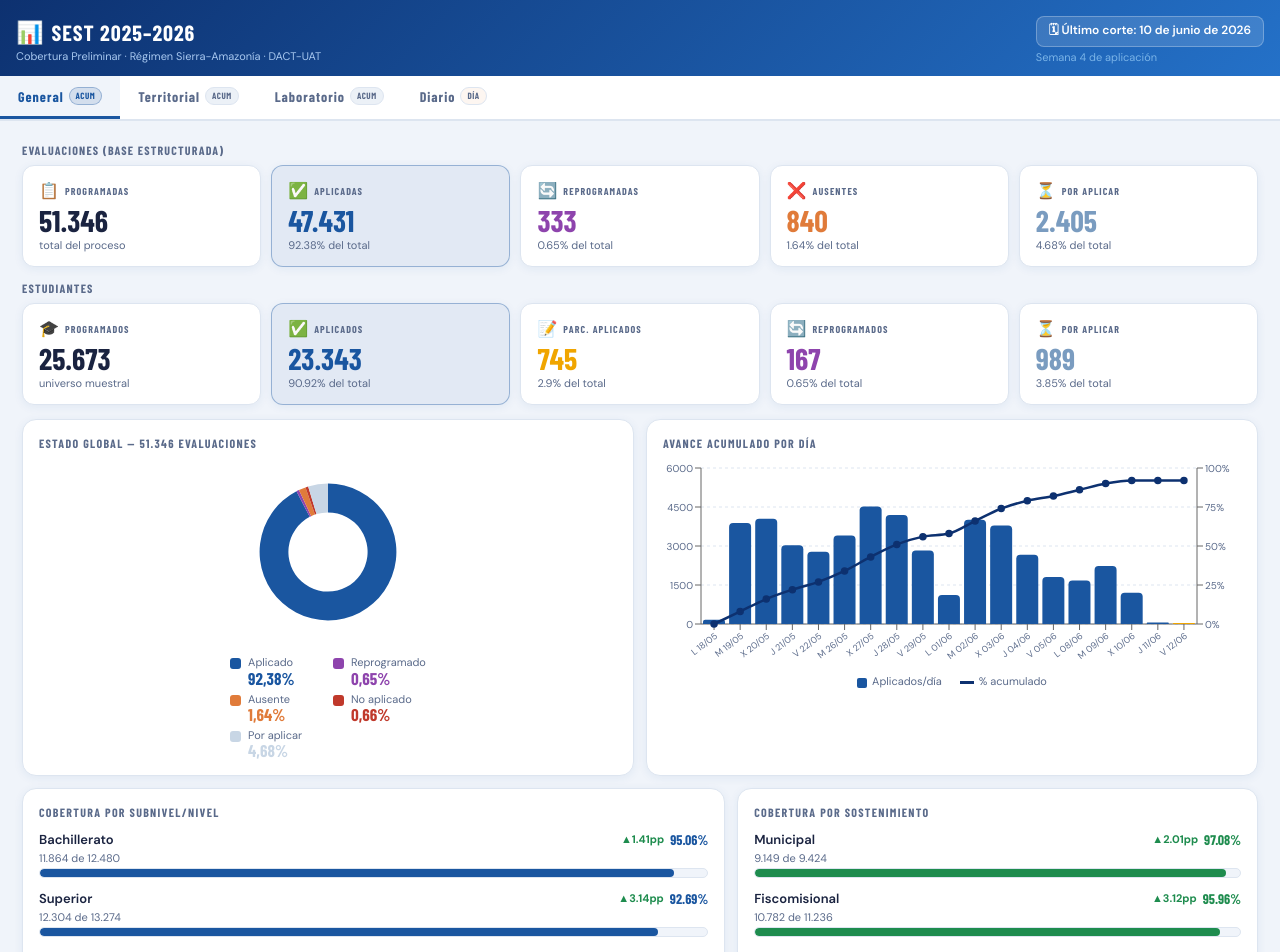
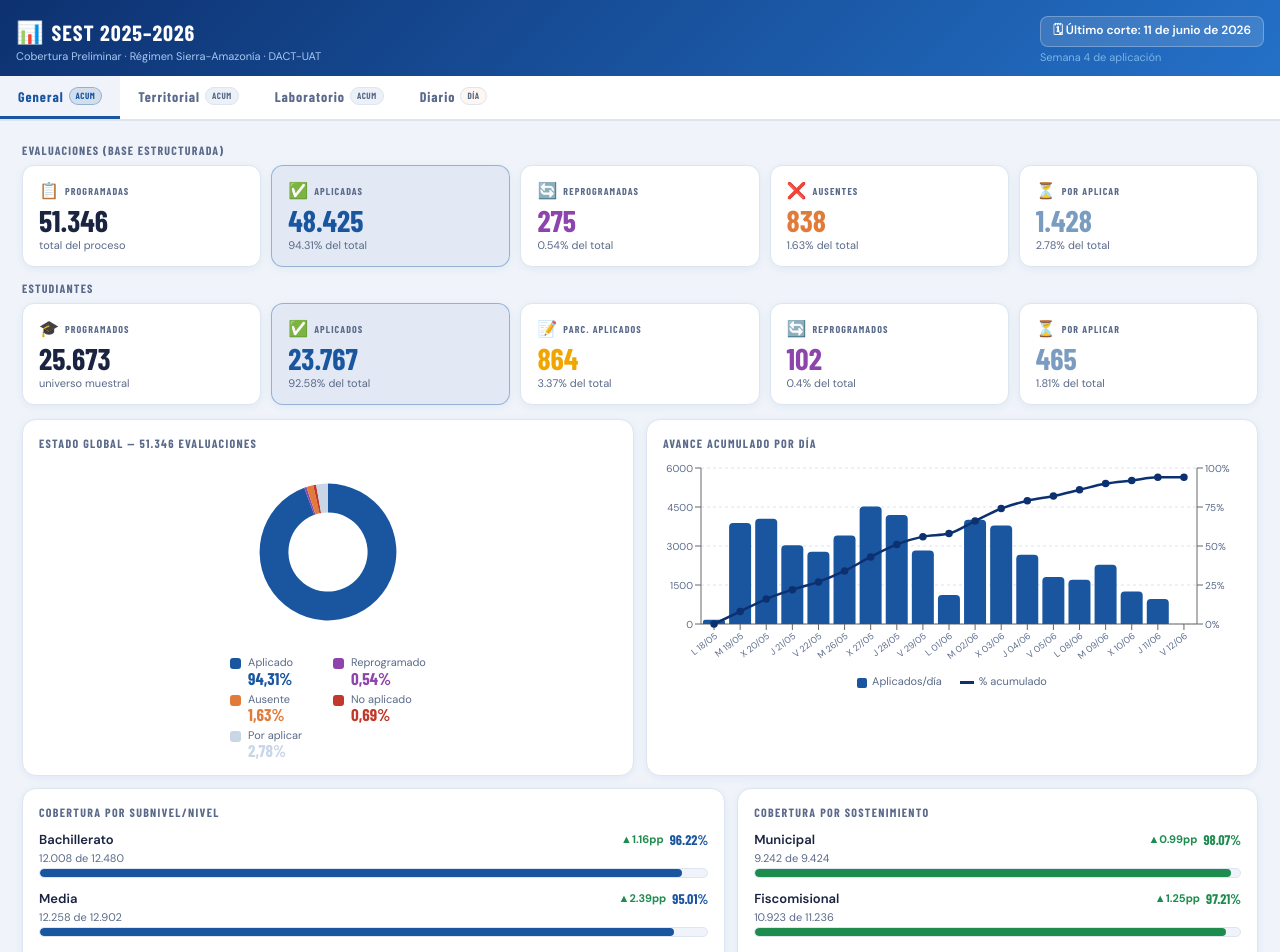
Before and after one commit to k7py77nzj8-arch/sest-dashboard, a React (Vite) app: page / in a window 1280 px wide. Shown: the top 952 px of the page. Built offline with nearby package versions, Linux system fonts and the light colour scheme; a web font is replaced by a local one.

Commit message:
Add files via upload

```diff
--- a/src/App.jsx
+++ b/src/App.jsx
@@ -2106,10 +2106,161 @@ const DATOS = {
     diaNoInicioN: 3,
     diaNotaSesion: "11 reprogramados por cambio de fecha; 3 sesiones sin iniciar de 104 (97,12% ejecutadas)",
   },
+
+  /* ─────────────────────────────────────────────────────
+     11/06  — corte completo (General/Territorial/Muestra)
+  ───────────────────────────────────────────────────── */
+  "11/06": {
+    corte: "11 de junio de 2026",
+    semana: "Semana 4",
+    soloDialy: false,
+    // Evaluaciones acumuladas
+    evalProgramadas: 51346,
+    evalAplicadas:   48425,   evalAplicadasPct: 94.31,
+    evalReprogramadas: 275,   evalReprogramadasPct: 0.54,
+    evalAusentes: 838,        evalAusentesPct: 1.63,
+    evalNoAplicado: 352,
+    evalEnAuditoria: 28,
+    evalPorAplicar: 1428,     evalPorAplicarPct: 2.78,
+    // Estudiantes acumulados
+    estProgramados: 25673,
+    estAplicados:   23767,    estAplicadosPct: 92.58,
+    estParcial: 864,          estParcialPct: 3.37,
+    estAusentes: 271,
+    estReprogramados: 102,    estReprogramadosPct: 0.40,
+    estEnAuditoria: 28,
+    estPorAplicar: 465,       estPorAplicarPct: 1.81,
+    globalPie: [
+      { name: "Aplicado",     value: 48425, pct: "94,31%", color: C.aplicado     },
+      { name: "Reprogramado", value: 275,   pct: "0,54%",  color: C.reprogramado },
+      { name: "Ausente",      value: 838,   pct: "1,63%",  color: C.ausente      },
+      { name: "No aplicado",  value: 352,   pct: "0,69%",  color: C.noAplicado   },
+      { name: "Por aplicar",  value: 1428,  pct: "2,78%",  color: C.porAplicar   },
+    ],
+    // Subniveles
+    subniveles: [
+      { nivel: "Bachillerato", aplicado: 12008, total: 12480, pct: 96.22 },
+      { nivel: "Media",        aplicado: 12258, total: 12902, pct: 95.01 },
+      { nivel: "Superior",     aplicado: 12529, total: 13274, pct: 94.39 },
+      { nivel: "Elemental",    aplicado: 11630, total: 12690, pct: 91.65 },
+    ],
+    // Sostenimiento
+    sostenimiento: [
+      { tipo: "Municipal",     pct: 98.07, aplicado: 9242,  total: 9424  },
+      { tipo: "Fiscomisional", pct: 97.21, aplicado: 10923, total: 11236 },
+      { tipo: "Fiscal",        pct: 93.03, aplicado: 16198, total: 17412 },
+      { tipo: "Particular",    pct: 90.87, aplicado: 12062, total: 13274 },
+    ],
+    // Área
+    areaUrbana: { aplicado: 31122, total: 32716, pct: 95.13 },
+    areaRural:  { aplicado: 17303, total: 18630, pct: 92.88 },
+    // Provincias
+    provincias: [
+      { provincia: "Bolívar",      pct: 99.72, aplicado: 353,   programado: 354   },
+      { provincia: "Cañar",        pct: 99.42, aplicado: 1205,  programado: 1212  },
+      { provincia: "Imbabura",     pct: 98.88, aplicado: 3174,  programado: 3210  },
+      { provincia: "Morona S.",    pct: 98.68, aplicado: 896,   programado: 908   },
+      { provincia: "Napo",         pct: 97.74, aplicado: 1126,  programado: 1152  },
+      { provincia: "Pastaza",      pct: 97.48, aplicado: 620,   programado: 636   },
+      { provincia: "Zamora Ch.",   pct: 96.47, aplicado: 355,   programado: 368   },
+      { provincia: "Carchi",       pct: 95.21, aplicado: 1272,  programado: 1336  },
+      { provincia: "Pichincha",    pct: 94.67, aplicado: 24580, programado: 25964 },
+      { provincia: "Tungurahua",   pct: 93.86, aplicado: 3073,  programado: 3274  },
+      { provincia: "Sucumbíos",    pct: 93.58, aplicado: 1005,  programado: 1074  },
+      { provincia: "Loja",         pct: 92.83, aplicado: 2510,  programado: 2704  },
+      { provincia: "Azuay",        pct: 92.13, aplicado: 3792,  programado: 4116  },
+      { provincia: "Cotopaxi",     pct: 90.01, aplicado: 1892,  programado: 2102  },
+      { provincia: "Chimborazo",   pct: 88.60, aplicado: 1577,  programado: 1780  },
+      { provincia: "Orellana",     pct: 86.07, aplicado: 995,   programado: 1156  },
+    ],
+    // Labs
+    labTotal: 596,
+    labAplicados: 553,    labAplicadosPct: 92.79,
+    labParcial: 14,       labParcialPct: 2.35,
+    labPorAplicar: 29,    labPorAplicarPct: 4.87,
+    labBajo95: 78,
+    labBajo90: 15,
+    labsBajo95: [
+      { prov: "Pichincha",        n: 42 }, { prov: "Azuay",           n: 8  },
+      { prov: "Napo",             n: 5  }, { prov: "Loja",             n: 4  },
+      { prov: "Carchi",           n: 3  }, { prov: "Chimborazo",       n: 3  },
+      { prov: "Morona Santiago",  n: 3  }, { prov: "Sucumbíos",        n: 3  },
+      { prov: "Zamora Chinchipe", n: 2  }, { prov: "Cañar",            n: 1  },
+      { prov: "Imbabura",         n: 1  }, { prov: "Orellana",         n: 1  },
+      { prov: "Pastaza",          n: 1  }, { prov: "Tungurahua",       n: 1  },
+    ],
+    avanceSemanal: [
+      { dia: "L 18/05", aplicados: 165,  acum: 165,   pct: 0  },
+      { dia: "M 19/05", aplicados: 3885, acum: 4050,  pct: 8  },
+      { dia: "X 20/05", aplicados: 4045, acum: 8095,  pct: 16 },
+      { dia: "J 21/05", aplicados: 3033, acum: 11128, pct: 22 },
+      { dia: "V 22/05", aplicados: 2779, acum: 13907, pct: 27 },
+      { dia: "M 26/05", aplicados: 3405, acum: 17312, pct: 34 },
+      { dia: "X 27/05", aplicados: 4521, acum: 21833, pct: 43 },
+      { dia: "J 28/05", aplicados: 4191, acum: 26024, pct: 51 },
+      { dia: "V 29/05", aplicados: 2827, acum: 28851, pct: 56 },
+      { dia: "L 01/06", aplicados: 1111, acum: 29962, pct: 58 },
+      { dia: "M 02/06", aplicados: 4013, acum: 33975, pct: 66 },
+      { dia: "X 03/06", aplicados: 3787, acum: 37762, pct: 74 },
+      { dia: "J 04/06", aplicados: 2664, acum: 40426, pct: 79 },
+      { dia: "V 05/06", aplicados: 1805, acum: 42231, pct: 82 },
+      { dia: "L 08/06", aplicados: 1698, acum: 43929, pct: 86 },
+      { dia: "M 09/06", aplicados: 2275, acum: 46204, pct: 90 },
+      { dia: "X 10/06", aplicados: 1250, acum: 47454, pct: 92 },
+      { dia: "J 11/06", aplicados: 961,  acum: 48415, pct: 94 },
+      { dia: "V 12/06", aplicados: 10,   acum: 48425, pct: 94 }, // parcial al corte
+    ],
+    // Cobertura diaria 11/06
+    diaCobPct: 92.32,
+    diaAplicados: 961,
+    diaProgramados: 1041,
+    diaAusentes: 19,
+    diaNoAplicados: 15,
+    diaReprogramados: 18,
+    diaLabsTotal: 83,            // sesiones programadas del día (en 39 laboratorios)
+    diaLabsInicio: 81,
+    diaLabsInicioPct: 97.59,
+    diaSesiones: [
+      { sesion: "S1", total: 513, aplicado: 481, pct: 93.76 },
+      { sesion: "S2", total: 482, aplicado: 446, pct: 92.53 },
+      { sesion: "S3", total: 36,  aplicado: 25,  pct: 69.44 },
+      { sesion: "S4", total: 10,  aplicado: 9,   pct: 90.00 },
+    ],
+    diaEstProgramados: 25673,
+    diaEstAplicados:   23767,  diaEstAplicadosPct: 92.58,
+    diaEstParcial: 864,        diaEstParcialPct: 3.37,
+    diaEstAusentes: 271,
+    diaEstReprogramados: 102,  diaEstReprogramadosPct: 0.40,
+    diaEstPorAplicar: 465,     diaEstPorAplicarPct: 1.81,
+    diaEstPie: [
+      { name: "Aplicado",        value: 23767, pct: "92,58%", color: "#1a56a0" },
+      { name: "Parc. aplicado",  value: 864,   pct: "3,37%",  color: "#f0a500" },
+      { name: "Reprogramado",    value: 102,   pct: "0,40%",  color: "#8e44ad" },
+      { name: "Ausente",         value: 271,   pct: "1,06%",  color: "#e07b3a" },
+      { name: "Por aplicar",     value: 465,   pct: "1,81%",  color: "#c8d6e5" },
+    ],
+    diaAusentismoObs: [
+      { motivo: "Enfermedad",          n: 10 },
+      { motivo: "Ausente",             n: 6  },
+      { motivo: "Calamidad doméstica", n: 3  },
+    ],
+    diaNoAplicadosObs: [
+      { obs: "Estudiante NEE",        n: 6, pct: "40,0%" },
+      { obs: "Retirado",              n: 6, pct: "40,0%" },
+      { obs: "Sin permiso de padres", n: 2, pct: "13,3%" },
+      { obs: "No pertenece a la IE",  n: 1, pct: "6,7%"  },
+    ],
+    diaReprogramadosObs: [
+      { obs: "Cambio de fecha de aplicación", n: 18, pct: "100%" },
+    ],
+    diaNoInicio: "Falla eléctrica (2)",
+    diaNoInicioN: 2,
+    diaNotaSesion: "18 reprogramados por cambio de fecha; 2 sesiones sin iniciar de 83 por falla eléctrica (97,59% ejecutadas). En auditoría del día: 28 estudiantes",
+  },
 };
 
 /* Orden cronológico de fechas disponibles */
-const FECHAS_ORDEN = ["19/05", "20/05", "21/05", "22/05", "26/05", "27/05", "28/05", "29/05", "01/06", "02/06", "03/06", "04/06", "05/06", "08/06", "09/06", "10/06"]; // agregar nuevas fechas aquí
+const FECHAS_ORDEN = ["19/05", "20/05", "21/05", "22/05", "26/05", "27/05", "28/05", "29/05", "01/06", "02/06", "03/06", "04/06", "05/06", "08/06", "09/06", "10/06", "11/06"]; // agregar nuevas fechas aquí
 
 /* ══════════════════════════════════════════════════════
    COMPONENTES
```
